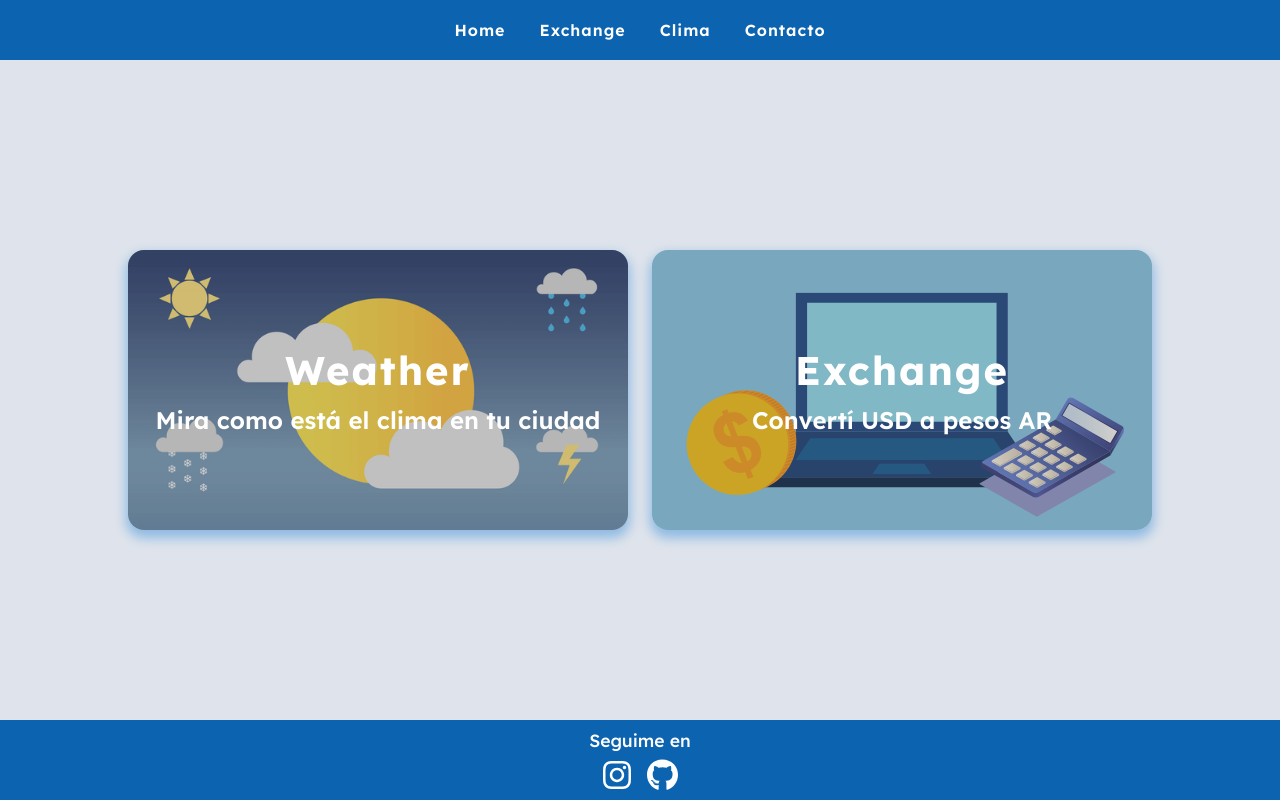
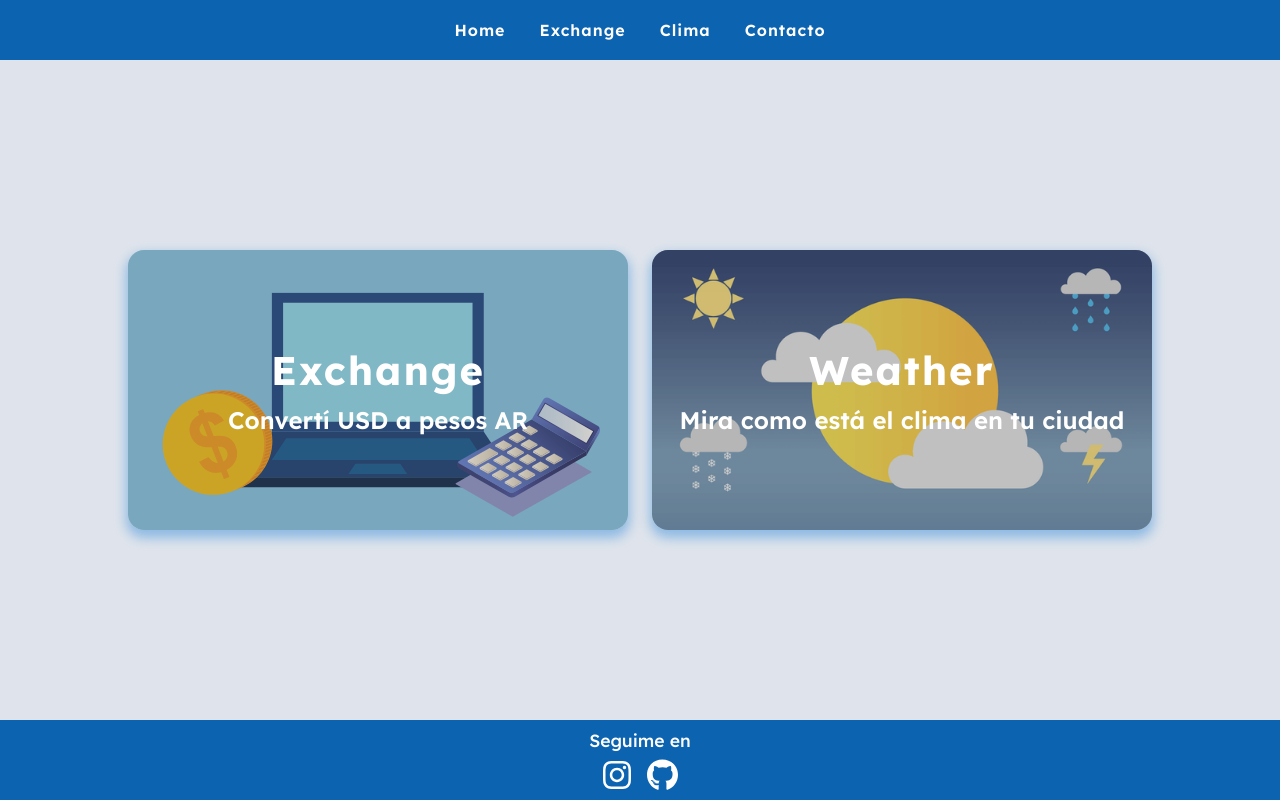
Before and after one commit to jorge088/UsefulApps, a React (Create React App) app: page / in a window 1280 px wide. Built offline with nearby package versions, Linux system fonts and the light colour scheme.

Commit message:
changed languaje, to spanish in home conmponent

```diff
--- a/src/Components/Home/Home.js
+++ b/src/Components/Home/Home.js
@@ -6,17 +6,18 @@ import exchangeImg from './../../Assets/exchangeLogo.png';
 
 const Home = () => {
   const apps = [
+
+    {
+      name: 'Exchange',
+      route: 'exchange',
+      description: 'Convertí USD a pesos AR',
+      img: exchangeImg
+    },
     {
       name: 'Weather',
       route: 'weather',
       description: 'Mira como está el clima en tu ciudad',
       img: weatherImg
-    },
-    {
-      name: 'Exchange',
-      route: 'exchange',
-      description: 'Convertí USD a pesos AR',
-      img: exchangeImg
     }
   ]
   return (
```
